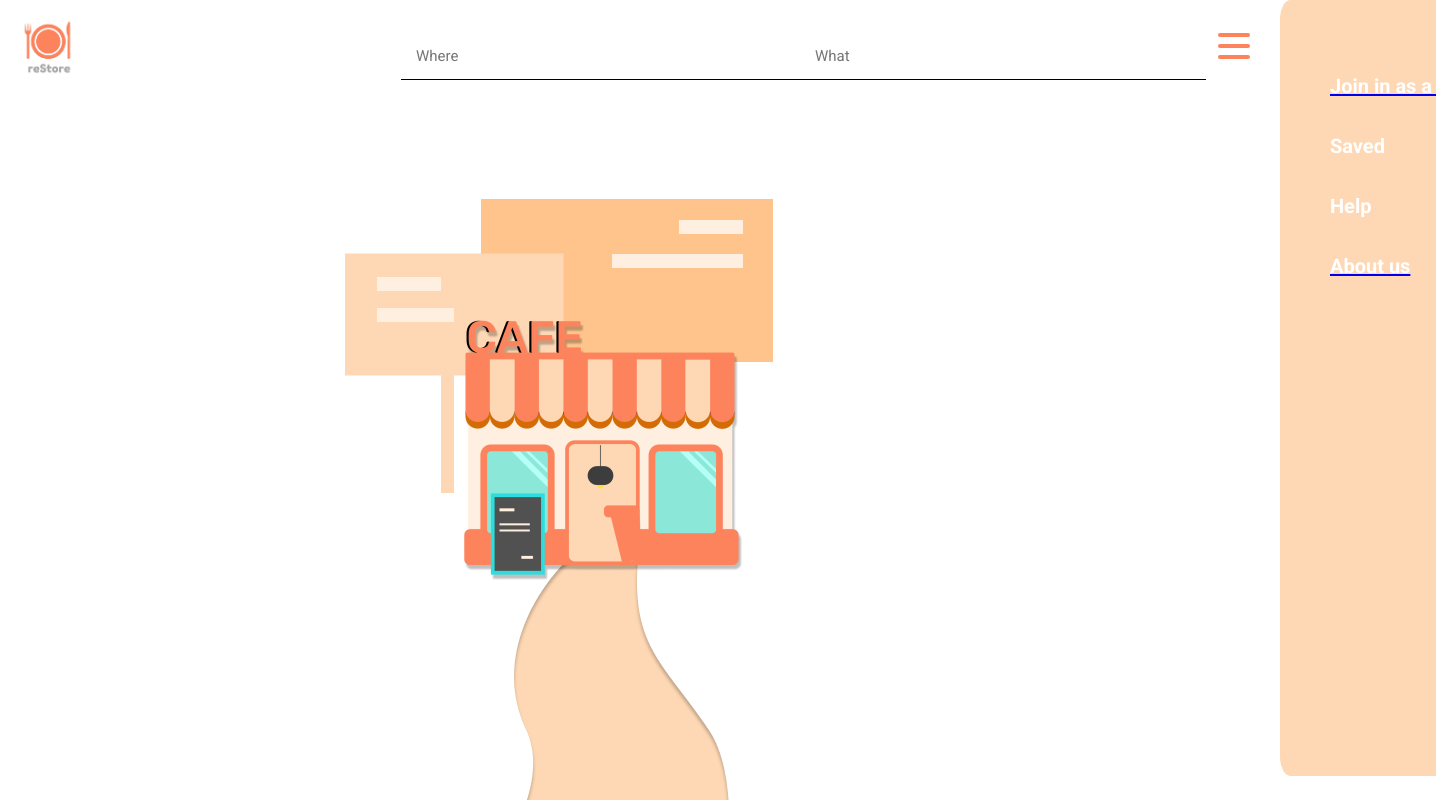
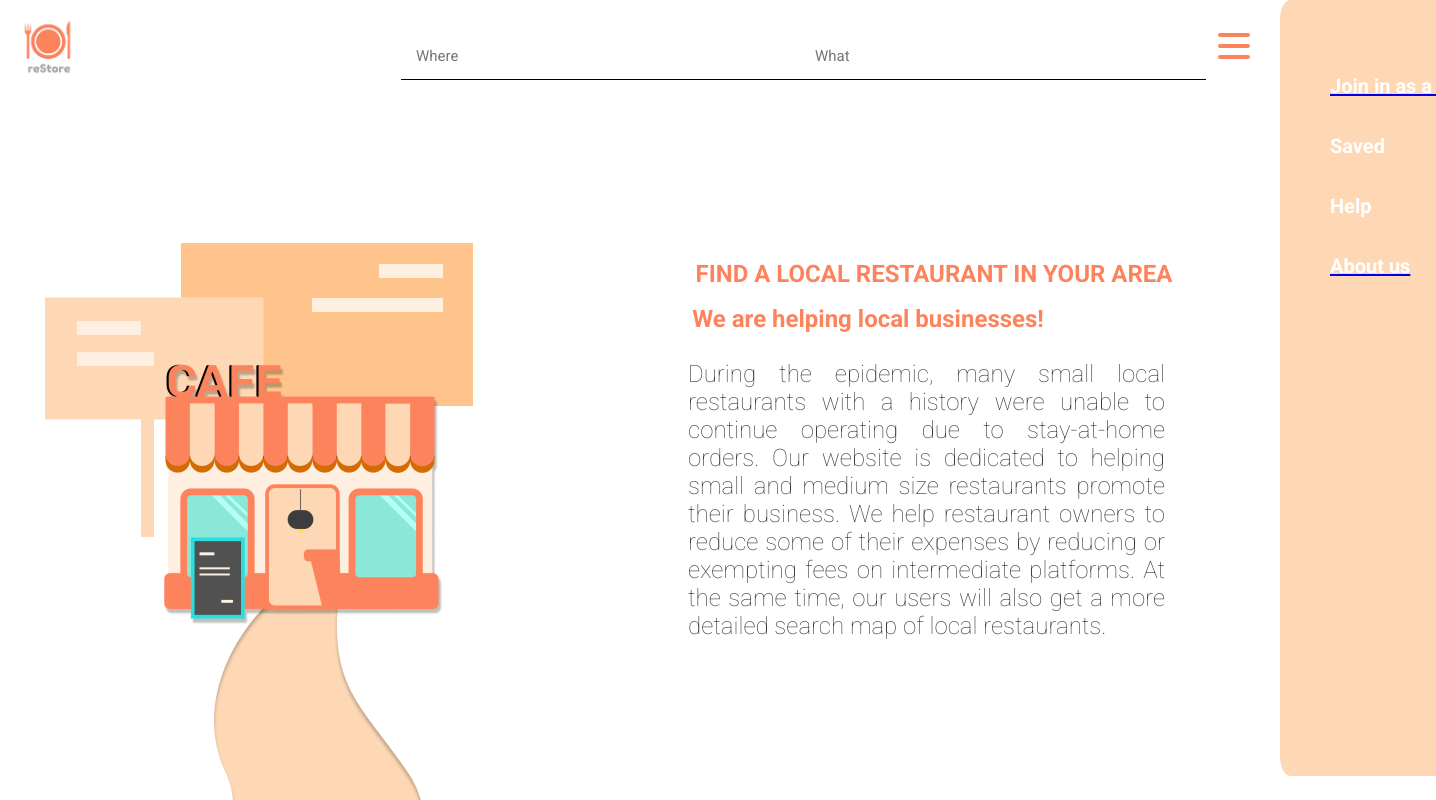
Before and after one commit to SamKeathley/LocalRestaurantSearch, a React (Create React App) app: page /about in a window 1280 px wide. Shown: the top 800 px of the page, 1436 px wide, since content can reach past the window. Built offline with nearby package versions, Linux system fonts and the light colour scheme.

Commit message:
updated about style

```diff
--- a/src/components/About/About.css
+++ b/src/components/About/About.css
@@ -4,15 +4,13 @@
     height: 791px;
     left: -4px;
     top: 109px;
-    background: #F3F3F3;
 }
 
 .image {
     position: absolute;
-    width: 769px;
-    height: 902.5px;
-    left: -75px;
-    top: 59px;
+    width: 369px;
+    height: 502.5px;
+    left: -5px;
 }
 
 .blurb {
@@ -20,40 +18,29 @@
     width: 477px;
     height: 280px;
     left: 692px;
-    top: 381px;
+    top: 151px;
 }
 
 h2 {
-    position: absolute;
+    position: relative;
     width: 492px;
     height: 37px;
-    left: 688px;
-    top: 271px;
-    font-family: Roboto;
-    font-style: normal;
-    font-weight: bold;
+    font-weight: 700;
     font-size: 24px;
     line-height: 28px;
     color: #FD835C;
 }
 
 h3 {
-    position: absolute;
+    position: relative;
     width: 360px;
     height: 47px;
-    left: 692px;
-    top: 309px;
-    font-family: Roboto;
-    font-style: normal;
-    font-weight: normal;
     font-size: 24px;
     line-height: 28px;
     color: #FD835C;
 }
 
 p{
-    font-family: Roboto;
-    font-style: normal;
     font-weight: 300;
     font-size: 24px;
     line-height: 28px;
--- a/src/components/About/About.js
+++ b/src/components/About/About.js
@@ -1,4 +1,5 @@
 import React from 'react';
+import './About.css';
 
 export default function About() {
     return (
```
